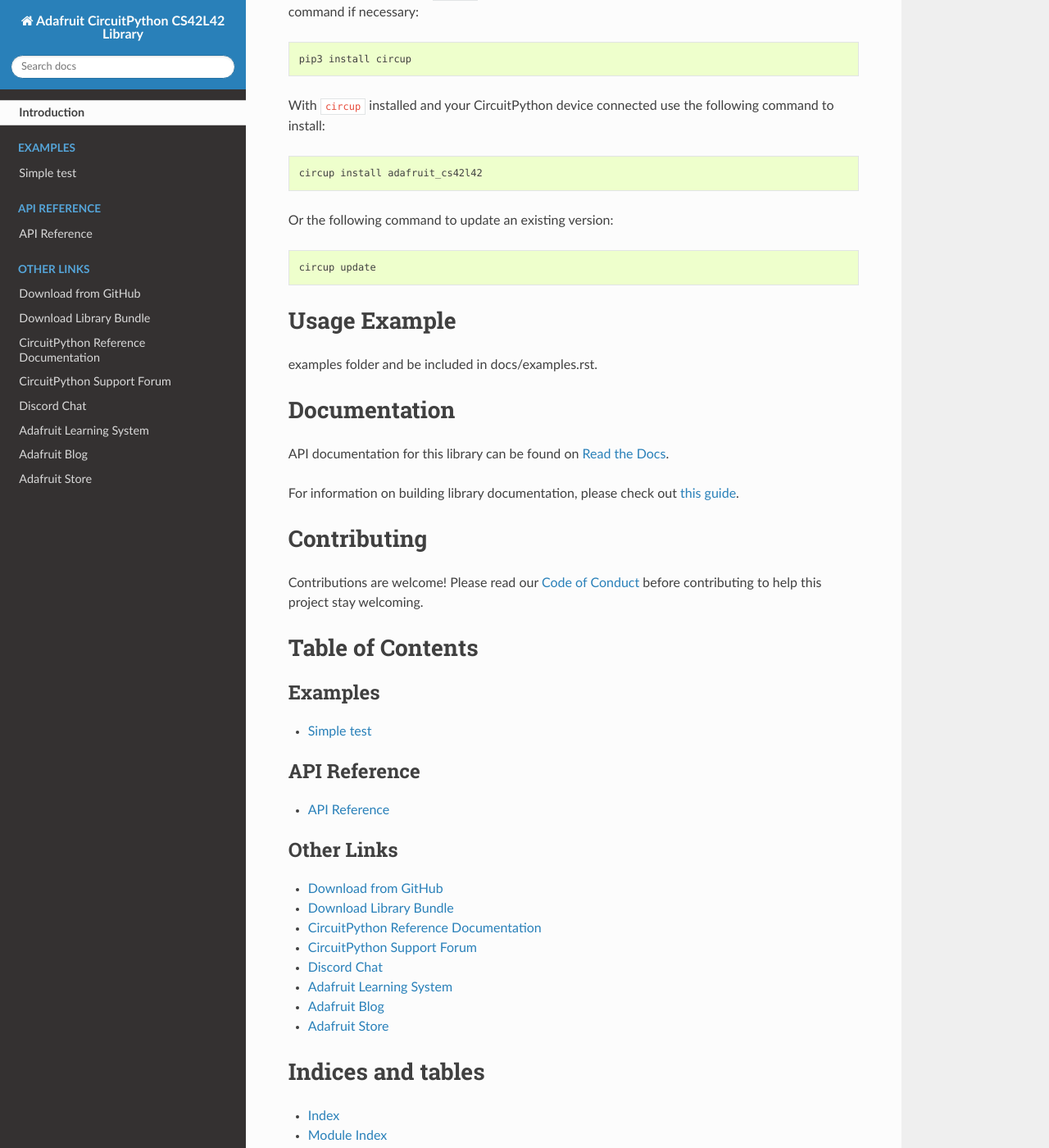
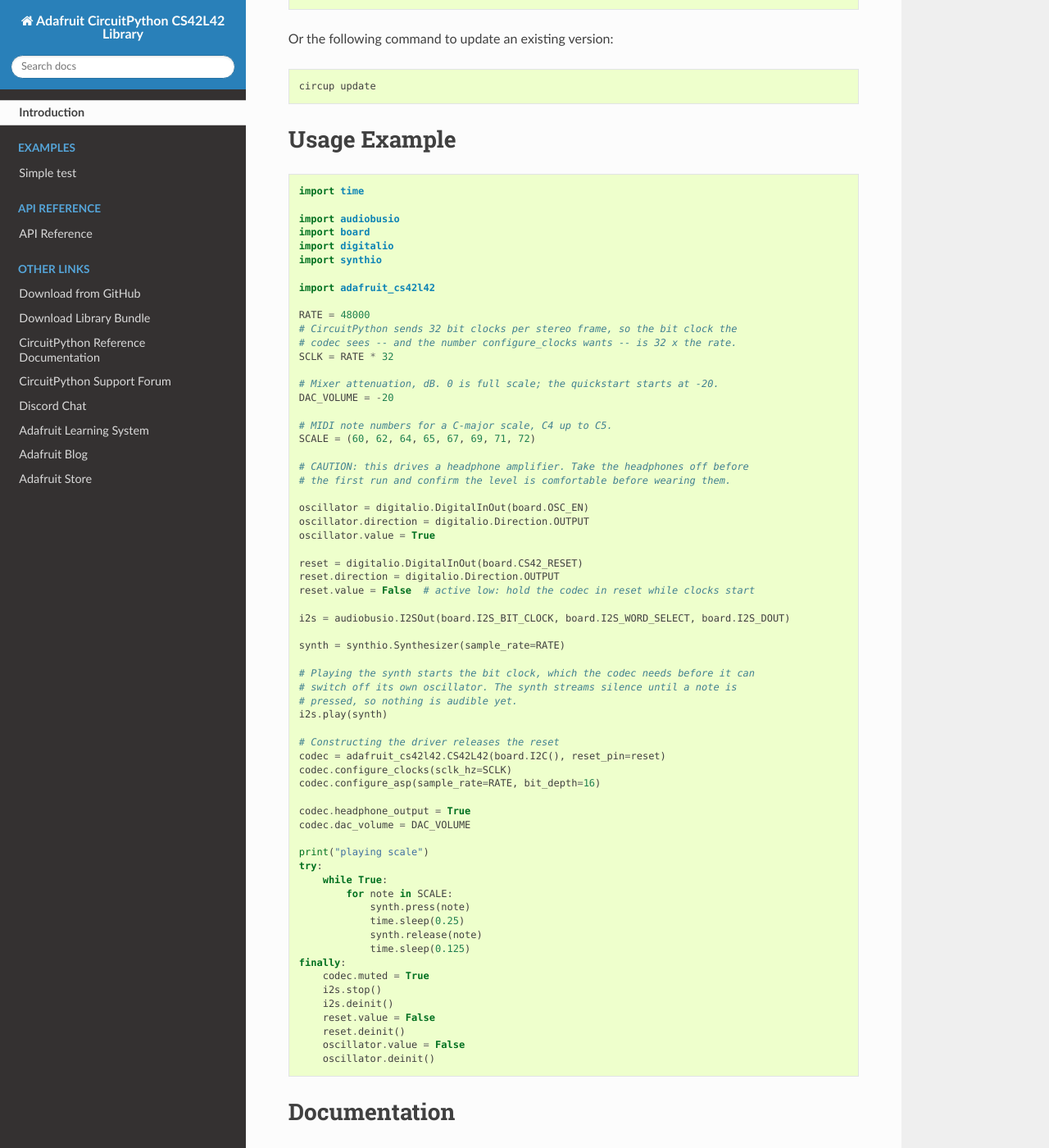
Before and after one commit to adafruit/Adafruit_CircuitPython_CS42L42, a Sphinx documentation site: the page built from docs/index.rst, in a window 1280 px wide and 1400 px high, scrolled down 1374 px. Shown: the whole window at 82% size. Built offline with Sphinx 7.4.7 and the Read the Docs theme 3.1.0, drawn with Linux system fonts in a browser that asks for light colours; some of the changed text lies outside the part shown.

Commit message:
pre-commit and docs fixes, cleanup comments

```diff
--- a/README.rst
+++ b/README.rst
@@ -39,18 +39,8 @@
 `circup <https://github.com/adafruit/circup>`_.
 
 
-
-.. todo:: Describe the Adafruit product this library works with. For PCBs, you can also add the
-image from the assets folder in the PCB's GitHub repo.
-
-`Purchase one from the Adafruit shop <http://www.adafruit.com/products/>`_
-
 Installing from PyPI
 =====================
-.. note:: This library is not available on PyPI yet. Install documentation is included
-   as a standard element. Stay tuned for PyPI availability!
-
-.. todo:: Remove the above note if PyPI version is/will be available at time of release.
 
 On supported GNU/Linux systems like the Raspberry Pi, you can install the driver locally `from
 PyPI <https://pypi.org/project/adafruit-circuitpython-cs42l42/>`_.
@@ -101,8 +91,73 @@
 Usage Example
 =============
 
-.. todo:: Add a quick, simple example. It and other examples should live in the
-examples folder and be included in docs/examples.rst.
+.. code-block:: python
+
+    import time
+
+    import audiobusio
+    import board
+    import digitalio
+    import synthio
+
+    import adafruit_cs42l42
+
+    RATE = 48000
+    # CircuitPython sends 32 bit clocks per stereo frame, so the bit clock the
+    # codec sees -- and the number configure_clocks wants -- is 32 x the rate.
+    SCLK = RATE * 32
+
+    # Mixer attenuation, dB. 0 is full scale; the quickstart starts at -20.
+    DAC_VOLUME = -20
+
+    # MIDI note numbers for a C-major scale, C4 up to C5.
+    SCALE = (60, 62, 64, 65, 67, 69, 71, 72)
+
+    # CAUTION: this drives a headphone amplifier. Take the headphones off before
+    # the first run and confirm the level is comfortable before wearing them.
+
+    oscillator = digitalio.DigitalInOut(board.OSC_EN)
+    oscillator.direction = digitalio.Direction.OUTPUT
+    oscillator.value = True
+
+    reset = digitalio.DigitalInOut(board.CS42_RESET)
+    reset.direction = digitalio.Direction.OUTPUT
+    reset.value = False  # active low: hold the codec in reset while clocks start
+
+    i2s = audiobusio.I2SOut(board.I2S_BIT_CLOCK, board.I2S_WORD_SELECT, board.I2S_DOUT)
+
+    synth = synthio.Synthesizer(sample_rate=RATE)
+
+    # Playing the synth starts the bit clock, which the codec needs before it can
+    # switch off its own oscillator. The synth streams silence until a note is
+    # pressed, so nothing is audible yet.
+    i2s.play(synth)
+
+    # Constructing the driver releases the reset
+    codec = adafruit_cs42l42.CS42L42(board.I2C(), reset_pin=reset)
+    codec.configure_clocks(sclk_hz=SCLK)
+    codec.configure_asp(sample_rate=RATE, bit_depth=16)
+
+    codec.headphone_output = True
+    codec.dac_volume = DAC_VOLUME
+
+    print("playing scale")
+    try:
+        while True:
+            for note in SCALE:
+                synth.press(note)
+                time.sleep(0.25)
+                synth.release(note)
+                time.sleep(0.125)
+    finally:
+        codec.muted = True
+        i2s.stop()
+        i2s.deinit()
+        reset.value = False
+        reset.deinit()
+        oscillator.value = False
+        oscillator.deinit()
+
 
 Documentation
 =============
--- a/docs/index.rst
+++ b/docs/index.rst
@@ -24,14 +24,8 @@
 .. toctree::
     :caption: Tutorials
 
-.. todo:: Add any Learn guide links here. If there are none, then simply delete this todo and leave
-    the toctree above for use later.
-
 .. toctree::
     :caption: Related Products
-
-.. todo:: Add any product links here. If there are none, then simply delete this todo and leave
-    the toctree above for use later.
 
 .. toctree::
     :caption: Other Links
--- a/ruff.toml
+++ b/ruff.toml
@@ -92,6 +92,9 @@
     "PLR2004", # magic-value-comparison
     "UP030", # format literals
     "PLW1514",  # unspecified-encoding
+    "PLR0917", # too many positional args
+    "PLR0913", # too many args
+    "PLR0904", # too many public methods
 
 ]
 
```
Also changed, not shown: adafruit_cs42l42.py (+5 -7 lines), 2 other files.
